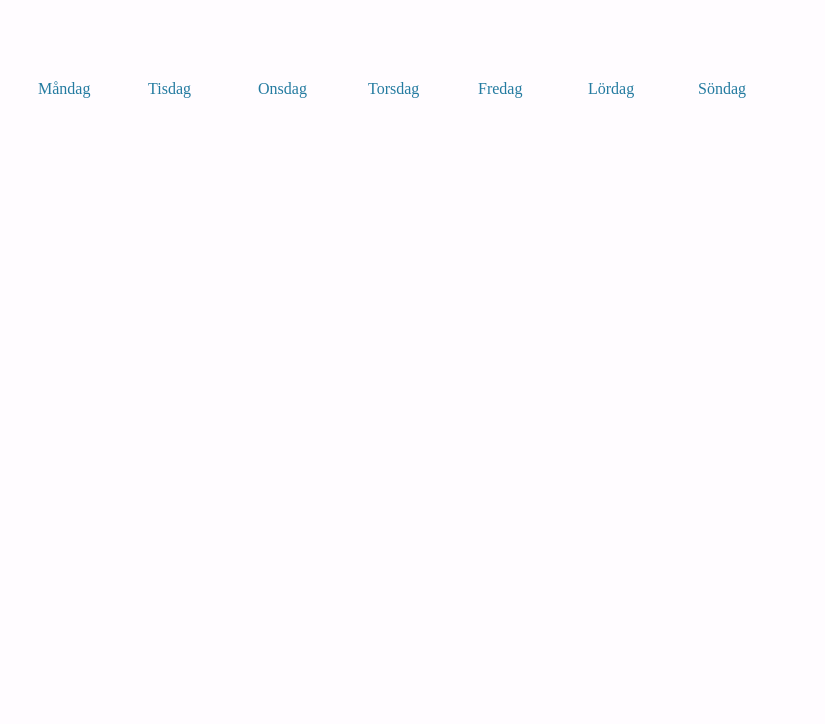
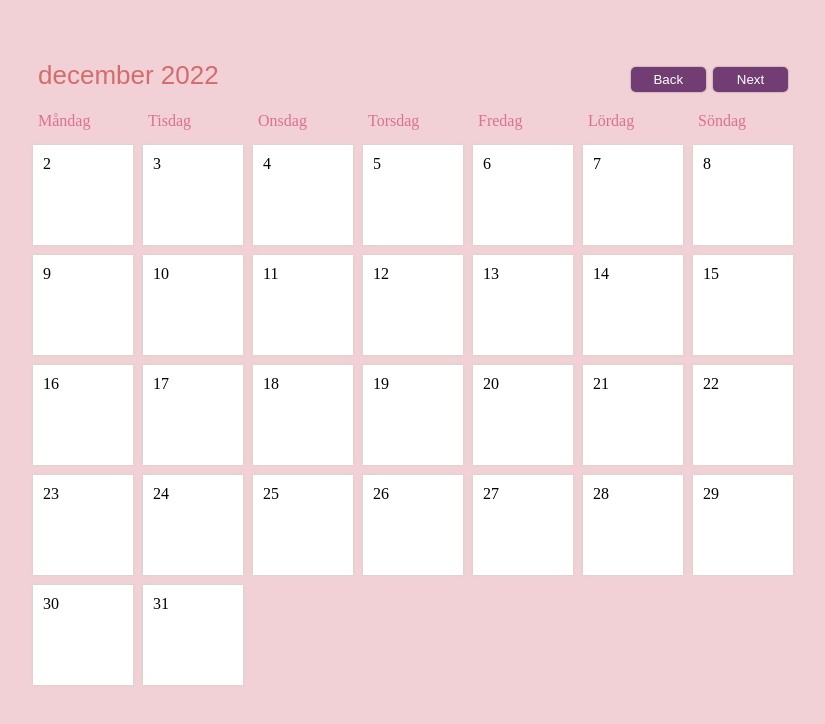
Before and after one commit to mkreivi/ProjektCalendar, a plain HTML site: page index.html in a window 1280 px wide. Shown: the whole page, without its empty margins (227-1052 px from the left). Drawn offline with Linux system fonts and the light colour scheme.

Commit message:
Setting up calendar in JS

```diff
--- a/index.html
+++ b/index.html
@@ -7,12 +7,18 @@
     <title>Project Calender Martina</title>
 
     <link rel="stylesheet" href="./style.css">
-    <script src="./main.js"></script>
+    <script defer src="./main.js"></script>
 </head>
 <body>
 
     <div id="container">
-        <div id="header"></div>
+        <div id="header">
+            <div id="monthDisplay"></div>
+            <div>
+            <button id="backButton">Back</button>
+            <button id="nextButton">Next</button>
+            </div>
+        </div>
 
         <div id="weekdays">
             <div>Måndag</div>
--- a/main.js
+++ b/main.js
@@ -1,5 +1,67 @@
-window.addEventListener('DOMContentLoaded', main);
+window.addEventListener('DOMContentLoaded', load);
 
-function main() {
+let nav = 0;
+let clicked = null;
+let events = localStorage.getItem('events') ? JSON.parse(localStorage.getItem('events')) : [];
 
-}
+const calendar = document.getElementById('calendar');
+const weekdays = ['Måndag', 'Tisdag', 'Onsdag', 'Torsdag', 'Fredag', 'Lördag', 'Söndag'];
+
+
+function load() {
+    const dt = new Date();
+
+    if(nav !== 0) {
+        dt.setMonth(new Date().getMonth() + nav);
+    }
+
+    const day = dt.getDate();
+    const month = dt.getMonth();
+    const year = dt.getFullYear();
+
+    const firstDayOfMonth = new Date(year, month, 1);
+    const daysInMonth = new Date(year, month + 1, 0).getDate();
+
+    const dateString = firstDayOfMonth.toLocaleDateString('sv', {
+        weekday: 'long',
+        year: 'numeric',
+        month: 'numeric',
+        day: 'numeric',
+    });
+    const paddingDays = weekdays.indexOf(dateString.split(', ')[0]);
+
+    document.getElementById('monthDisplay').innerText =
+    `${dt.toLocaleDateString('sv', { month: 'long'})} ${year}`;
+
+    calendar.innerHTML = '';
+
+    for(let i = 1; i <= paddingDays + daysInMonth; i++) {
+        const daySquare = document.createElement('div');
+        daySquare.classList.add('day');
+
+        if (i > paddingDays) {
+            daySquare.innerText = i - paddingDays;
+
+            daySquare.addEventListener('click', () => console.log('click'));
+        } else {
+            daySquare.classList.add('padding');
+        }
+
+        calendar.appendChild(daySquare);
+        }
+
+    }
+
+    function initButtons() {
+        document.getElementById('nextButton').addEventListener('click', () => {
+            nav++;
+            load();
+        });
+
+        document.getElementById('backButton').addEventListener('click', () => {
+            nav--;
+            load();
+        });
+    }
+initButtons();
+load();
--- a/style.css
+++ b/style.css
@@ -2,7 +2,7 @@ body {
     display: flex;
     margin-top: 50px;
     justify-content: center;
-    background-color: #FFFCFF;
+    background-color: rgb(241, 209, 214);
   }
   button {
     width: 75px;
@@ -24,7 +24,7 @@ body {
     justify-content: space-between;
   }
   #header button {
-    background-color:#92a1d1;
+    background-color: rgb(114, 61, 114);
   }
   #container {
     width: 770px;
@@ -32,7 +32,7 @@ body {
   #weekdays {
     width: 100%;
     display: flex;
-    color: #247BA0;
+    color: palevioletred;
   }
   #weekdays div {
     width: 100px;
```
